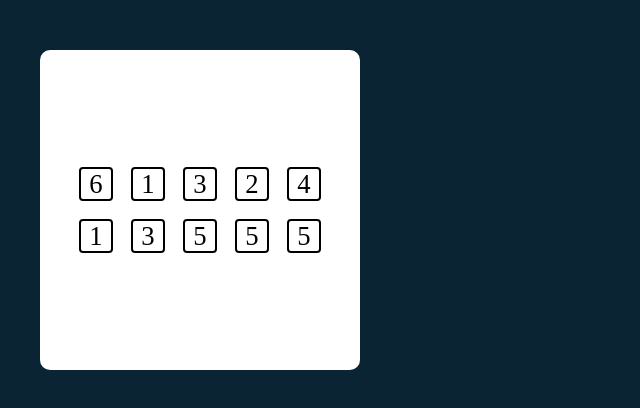
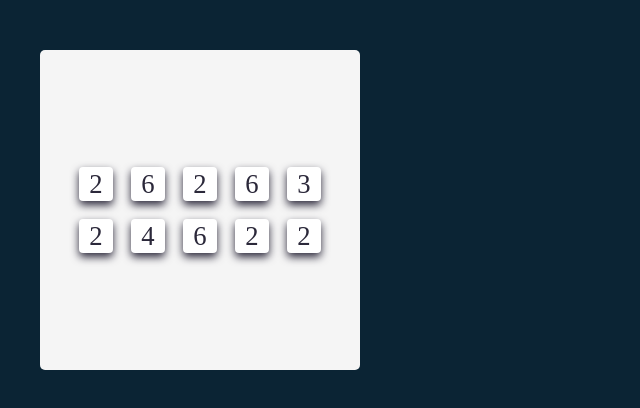
Before and after one commit to PeterKCrowther/Scrimba_React_Projects, a React (Create React App) app in the folder Project_4/tenzies_game/: page / in a window 1280 px wide. Shown: the top 408 px of the page, without its empty margins (0-640 px from the left). Built offline with nearby package versions, Linux system fonts and the light colour scheme.

Commit message:
UPDATE - PR4 - Create single die instances and styling update.

```diff
--- a/Project_4/tenzies_game/src/App.css
+++ b/Project_4/tenzies_game/src/App.css
@@ -11,9 +11,3 @@ body {
   height: 100%;
   padding: 30px 20px;
 }
-
-main {
-  padding: 2rem;
-  background: white;
-  border-radius: 10px;
-}
--- a/Project_4/tenzies_game/src/App.js
+++ b/Project_4/tenzies_game/src/App.js
@@ -3,10 +3,24 @@ import './App.css';
 import Die from './components/Die.js';
 
 function App() {
+
+  let randomNumber1to6 = () => Math.floor(Math.random() * 6 + 1);
+
   return (
     <div className="App">
       <main>
-        <Die />
+        <div className="die-cont">
+          <Die value={randomNumber1to6()} />
+          <Die value={randomNumber1to6()} />
+          <Die value={randomNumber1to6()} />
+          <Die value={randomNumber1to6()} />
+          <Die value={randomNumber1to6()} />
+          <Die value={randomNumber1to6()} />
+          <Die value={randomNumber1to6()} />
+          <Die value={randomNumber1to6()} />
+          <Die value={randomNumber1to6()} />
+          <Die value={randomNumber1to6()} />
+        </div>
       </main>
     </div>
   );
--- a/Project_4/tenzies_game/src/components/Die.js
+++ b/Project_4/tenzies_game/src/components/Die.js
@@ -1,21 +1,7 @@
 import React from "react";
 
 export default function Die(props) {
-
-    let randomNumber1to6 = () => Math.floor(Math.random() * 6 + 1);
-
     return (
-        <div className="die-cont">
-            <div className="die-cont__item">{randomNumber1to6()}</div>
-            <div className="die-cont__item">{randomNumber1to6()}</div>
-            <div className="die-cont__item">{randomNumber1to6()}</div>
-            <div className="die-cont__item">{randomNumber1to6()}</div>
-            <div className="die-cont__item">{randomNumber1to6()}</div>
-            <div className="die-cont__item">{randomNumber1to6()}</div>
-            <div className="die-cont__item">{randomNumber1to6()}</div>
-            <div className="die-cont__item">{randomNumber1to6()}</div>
-            <div className="die-cont__item">{randomNumber1to6()}</div>
-            <div className="die-cont__item">{randomNumber1to6()}</div>
-        </div>
+        <div className="die-cont__item">{props.value}</div>
     );
 }
--- a/Project_4/tenzies_game/src/index.css
+++ b/Project_4/tenzies_game/src/index.css
@@ -9,18 +9,13 @@ body {
 }
 
 main {
-  background-color: #F5F5F5;
-  height: 400px;
-  max-width: 800px;
-  border-radius: 5px;
-}
-
-main {
   display: flex;
   justify-content: center;
   align-items: center;
   width: 320px;
   height: 320px;
+  background: #f5f5f5;
+  border-radius: 5px;
 }
 
 
@@ -36,7 +31,8 @@ main {
   display: flex;
   justify-content: center;
   align-items: center;
-  border: 2px solid black;
+  color: #2B283A;
   font-size: 20pt;
   border-radius: 4px;
+  filter: drop-shadow(0px 4px 4px #2b283a);
 }
```
